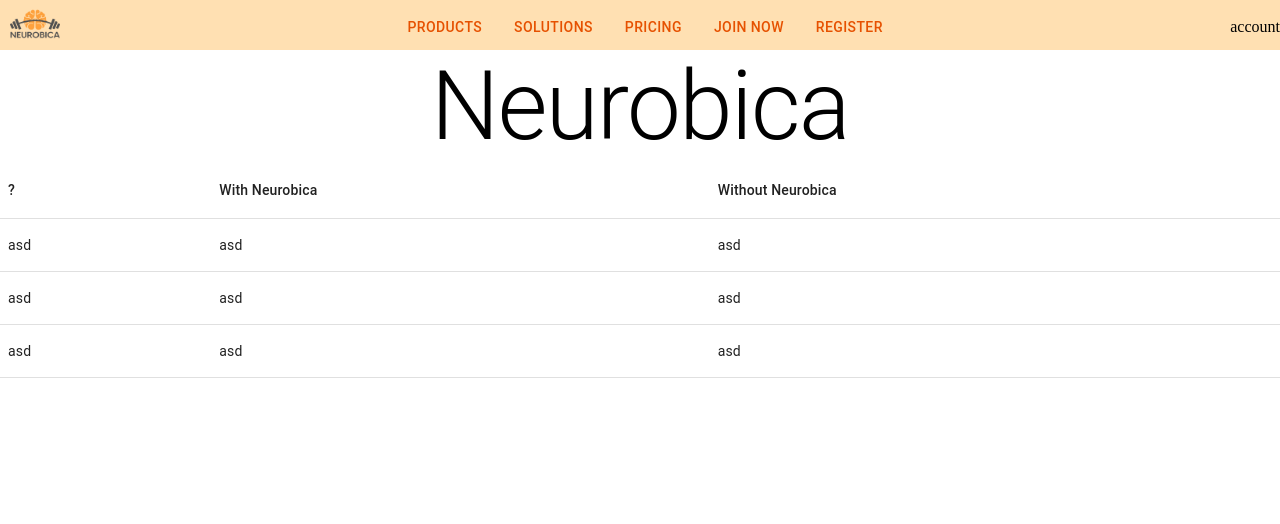
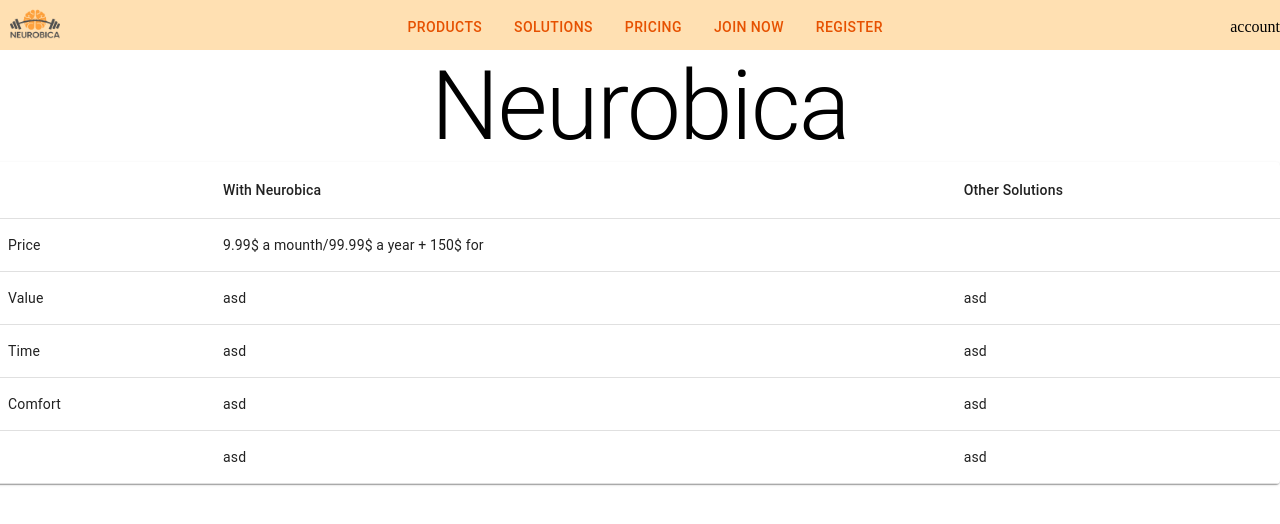
Before and after one commit to MNPCMW6444/neurobica-sites-landingpage, a React (Create React App) app: page / in a window 1280 px wide. Shown: the top 524 px of the page. Built offline with nearby package versions, Linux system fonts and the light colour scheme.

Commit message:
Update Michael.tsx

```diff
--- a/src/Michael.tsx
+++ b/src/Michael.tsx
@@ -3,34 +3,50 @@
 import TableCell from "@mui/material/TableCell";
 import TableHead from "@mui/material/TableHead";
 import TableRow from "@mui/material/TableRow";
+import Paper from '@mui/material/Paper';
+import TableContainer from '@mui/material/TableContainer';
 
 export default function Michael() {
   return (
-    <Table>
+    <TableContainer component={Paper}>
+      <Table aria-label="simple table" sx={{ alignItems: "center", alignContent: "center", justifyContent: "center" }}>
         <TableHead>
           <TableRow>
-          <TableCell>?</TableCell>
+            <TableCell></TableCell>
             <TableCell>With Neurobica</TableCell>
-          <TableCell>Without Neurobica</TableCell>
+            <TableCell>Other Solutions</TableCell>
           </TableRow>
         </TableHead>
         <TableBody>
           <TableRow>
+            <TableCell>Price</TableCell>
+            <TableCell>9.99$ a mounth/99.99$ a year + 150$ for </TableCell>
+            <TableCell></TableCell>
+          </TableRow>
+          <TableRow>
+            <TableCell>Value</TableCell>
             <TableCell>asd</TableCell>
+            <TableCell>asd</TableCell>
+
+          </TableRow>
+          <TableRow>
+            <TableCell>Time</TableCell>
             <TableCell>asd</TableCell>
             <TableCell>asd</TableCell>
           </TableRow>
           <TableRow>
-          <TableCell>asd</TableCell>
+            <TableCell>Comfort</TableCell>
             <TableCell>asd</TableCell>
             <TableCell>asd</TableCell>
           </TableRow>
           <TableRow>
-          <TableCell>asd</TableCell>
+            <TableCell></TableCell>
             <TableCell>asd</TableCell>
             <TableCell>asd</TableCell>
           </TableRow>
         </TableBody>
       </Table>
+    </TableContainer>
+
   );
 }
```
Lines whose indentation alone changed are shown as unchanged.
